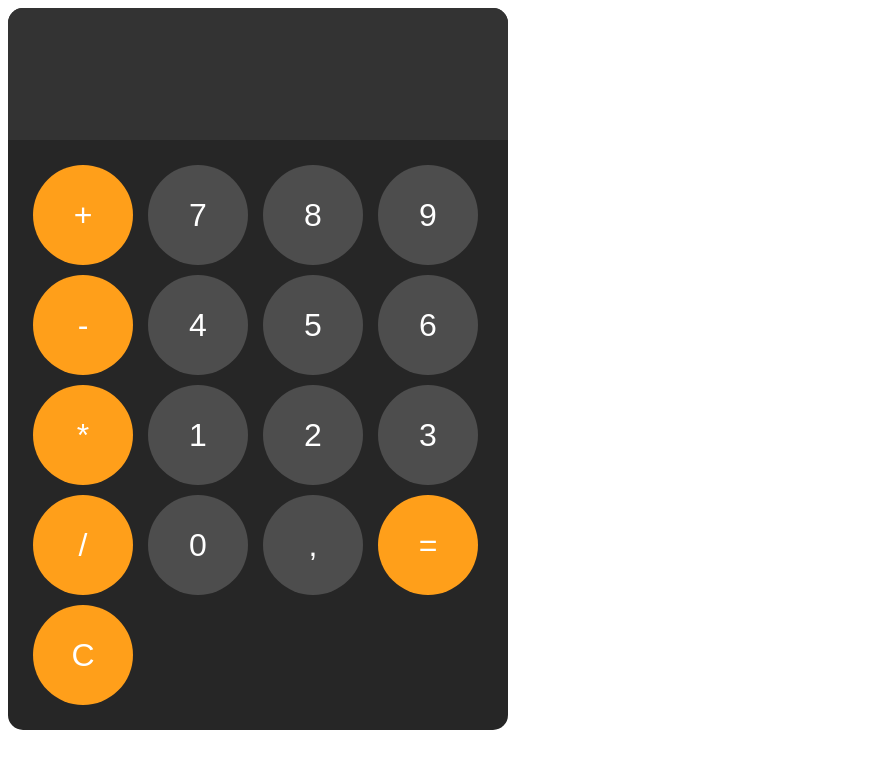
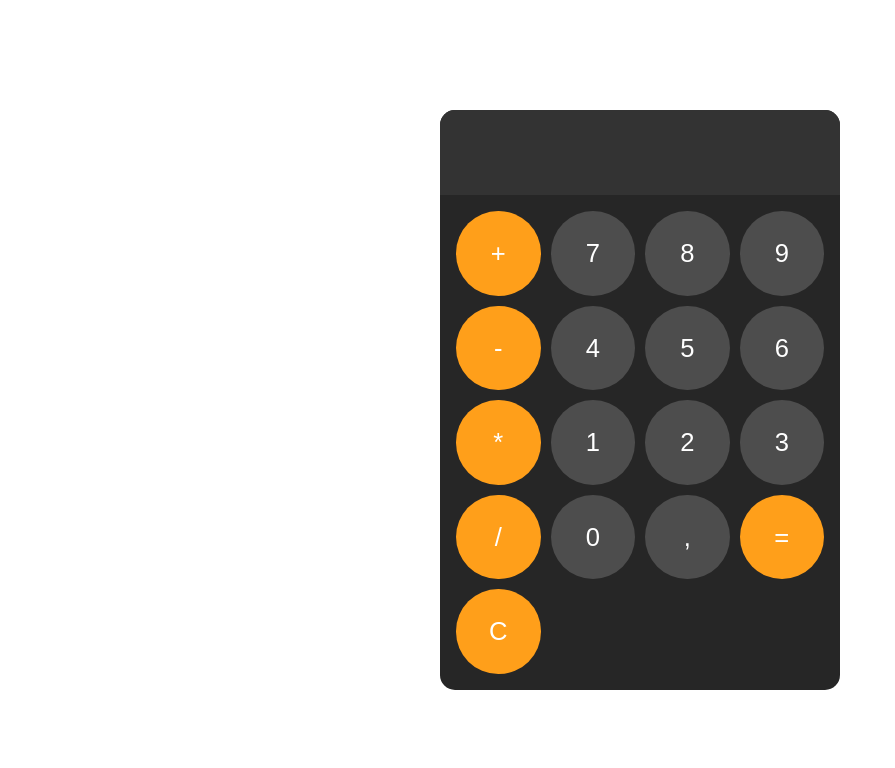
Before and after one commit to jiovanandrea/kalkulator-sederhana, a plain HTML site: page index.html in a window 1280 px wide. Shown: the whole page, without its empty margins (0-895 px from the left). Drawn offline with Linux system fonts and the light colour scheme.

Commit message:
Update style.css

```diff
--- a/style.css
+++ b/style.css
@@ -1,59 +1,65 @@
-#body{
+* {
+    box-sizing: border-box;
+}
+
+body {
     margin: 0;
+    padding: 12px;
     display: flex;
     justify-content: center;
     align-items: center;
-    height: 100vh;
+    min-height: 100vh;
 }
 
-#calculator{
+#calculator {
     font-family: Arial, Helvetica, sans-serif;
     background-color: hsl(0, 0%, 15%);
     border-radius: 15px;
-    max-width: 500px;
+    width: 100%;
+    max-width: 400px;
     overflow: hidden;
 }
 
-#display{
+#display {
     width: 100%;
     padding: 20px;
-    font-size: 5rem;
-    text-align: left;
+    font-size: 2.5rem;
+    text-align: right;
     border: none;
     background-color: hsl(0, 0%, 20%);
     color: white;
 }
 
-#keys{
+#keys {
     display: grid;
-    grid-template-columns: repeat(4,1fr);
+    grid-template-columns: repeat(4, 1fr);
     gap: 10px;
-    padding: 25px;
+    padding: 16px;
 }
 
-button{
-    width: 100px;
-    height: 100px;
-    border-radius: 50px;
+button {
+    width: 100%;
+    aspect-ratio: 1;
+    border-radius: 50%;
     border: none;
     background-color: hsl(0, 0%, 30%);
     color: white;
-    font-size: 2rem;
+    font-size: 1.6rem;
     cursor: pointer;
 }
 
-button:hover{
+button:hover {
     background-color: hsl(0, 0%, 40%);
 }
 
-button:active{
+button:active {
     background-color: hsl(0, 0%, 50%);
 }
 
-.operator-btn{
+.operator-btn {
     background-color: hsl(35, 100%, 55%);
 }
 
-.operator-btn:hover{
+.operator-btn:hover {
     background-color: hsl(35, 100%, 65%);
 }
```
